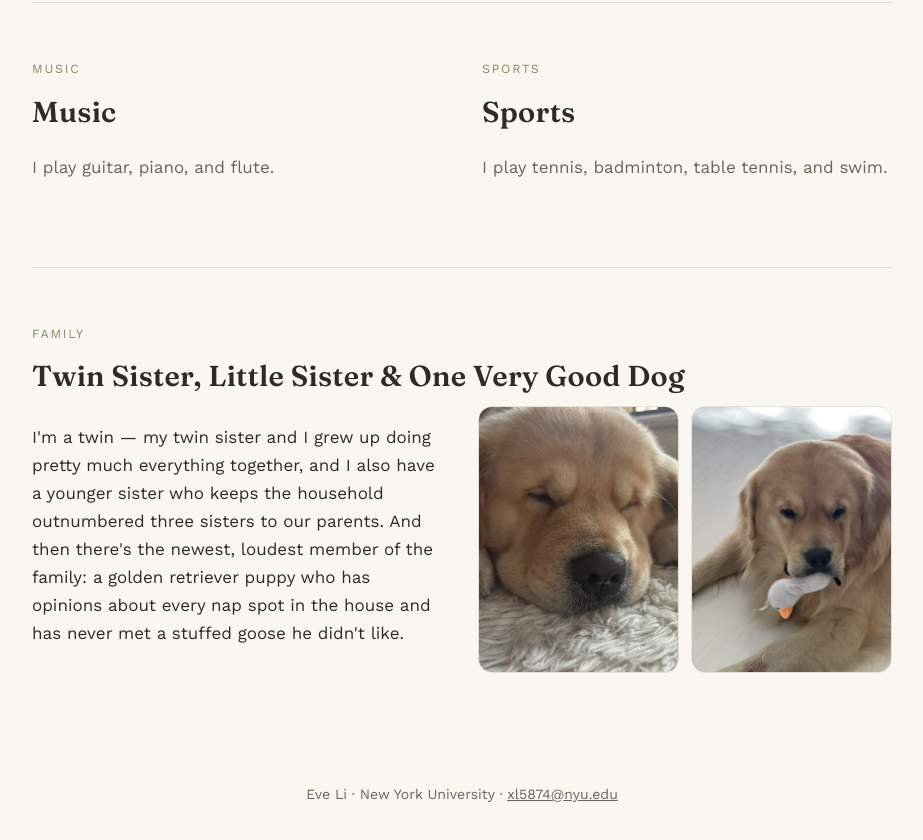
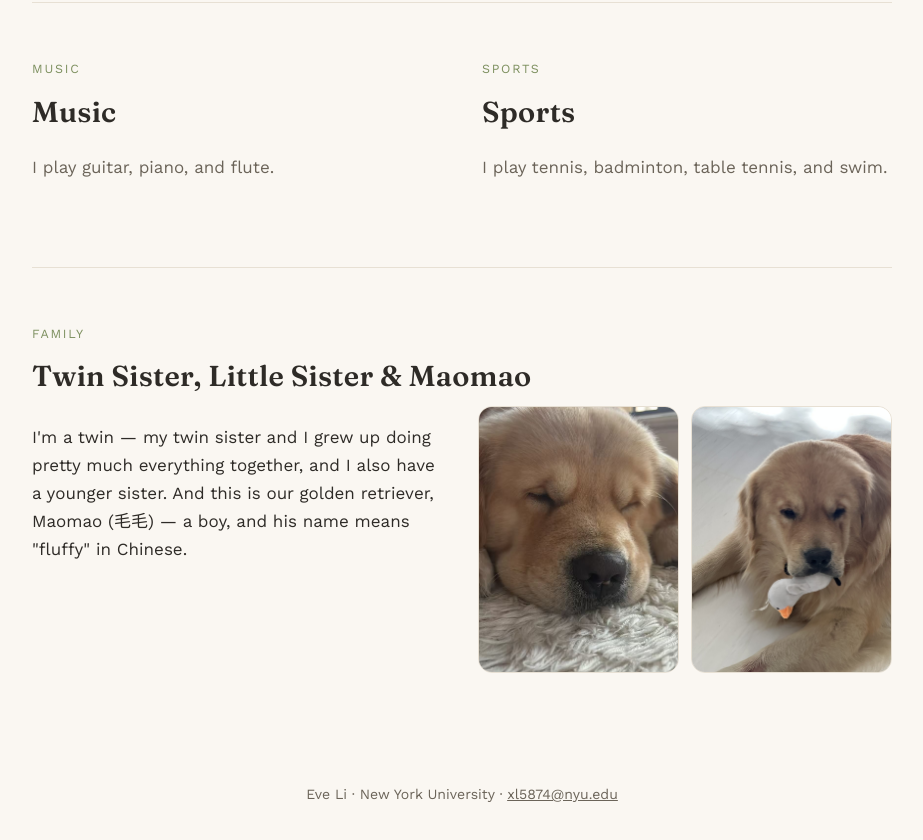
Before and after one commit to eve123xy/eveli-website, a plain HTML site: page interest.html in a window 1280 px wide. Shown: the part 2672-3512 px from the top of the page, without its empty margins (178-1101 px from the left). Drawn offline with nearby package versions, Linux system fonts and the light colour scheme.

Commit message:
Simplify dog description, name Maomao

```diff
--- a/interest.html
+++ b/interest.html
@@ -161,20 +161,18 @@
   <!-- ================= FAMILY ================= -->
   <section class="block wrap" id="family">
     <span class="eyebrow">Family</span>
-    <h2>Twin Sister, Little Sister &amp; One Very Good Dog</h2>
+    <h2>Twin Sister, Little Sister &amp; Maomao</h2>
     <div class="family-wrap">
       <div class="family-text">
         <p>
           I'm a twin — my twin sister and I grew up doing pretty much everything together,
-          and I also have a younger sister who keeps the household outnumbered three sisters
-          to our parents. And then there's the newest, loudest member of the family: a
-          golden retriever puppy who has opinions about every nap spot in the house and has
-          never met a stuffed goose he didn't like.
+          and I also have a younger sister. And this is our golden retriever, Maomao
+          (毛毛) — a boy, and his name means "fluffy" in Chinese.
         </p>
       </div>
       <div class="dog-gallery">
-        <div class="media"><img src="assets/dog/sleepy.jpg" alt="My golden retriever puppy asleep" loading="lazy"></div>
-        <div class="media"><img src="assets/dog/goose-toy.jpg" alt="My golden retriever puppy holding a stuffed goose toy" loading="lazy"></div>
+        <div class="media"><img src="assets/dog/sleepy.jpg" alt="Maomao, our golden retriever, asleep" loading="lazy"></div>
+        <div class="media"><img src="assets/dog/goose-toy.jpg" alt="Maomao, our golden retriever, holding a stuffed goose toy" loading="lazy"></div>
       </div>
     </div>
   </section>
```
